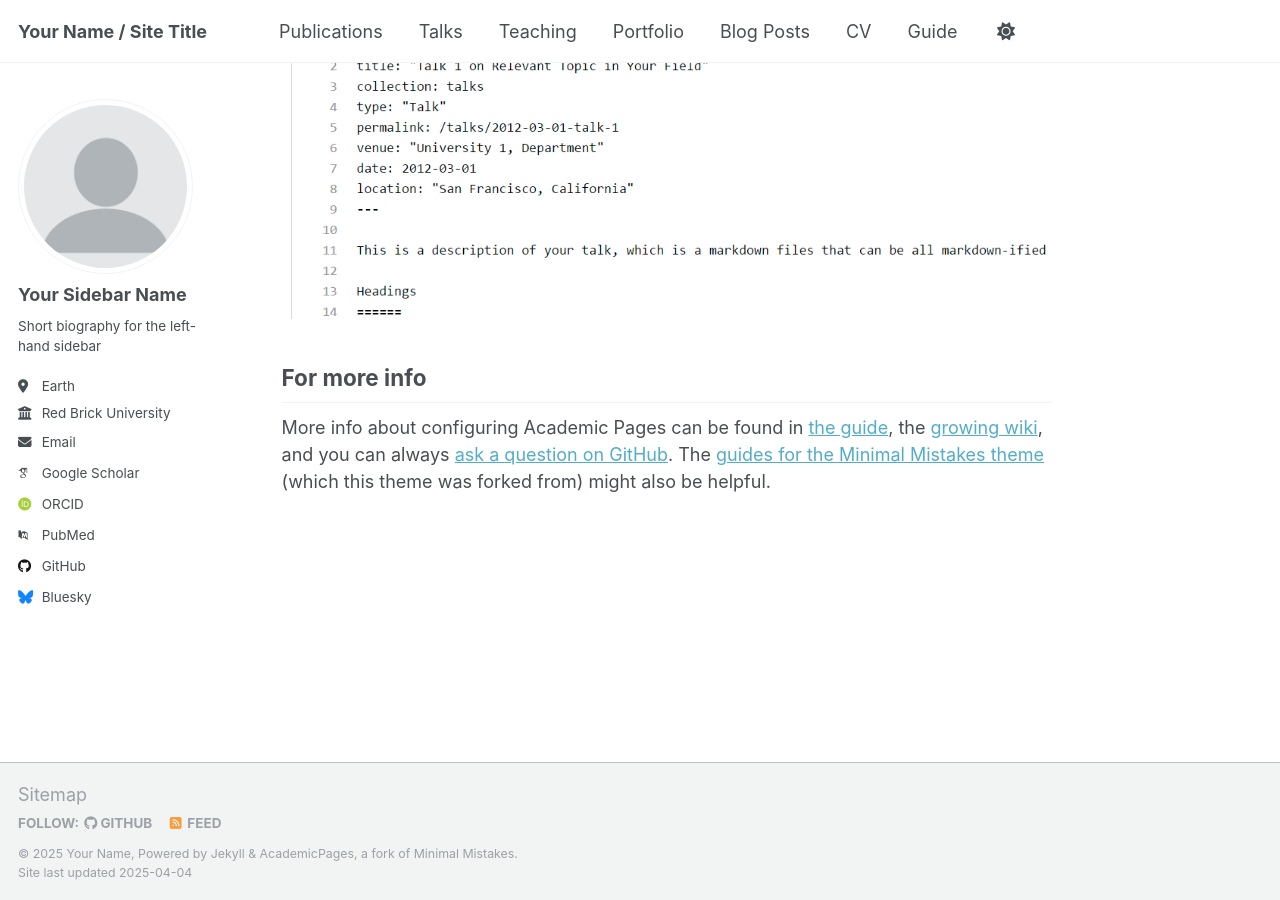
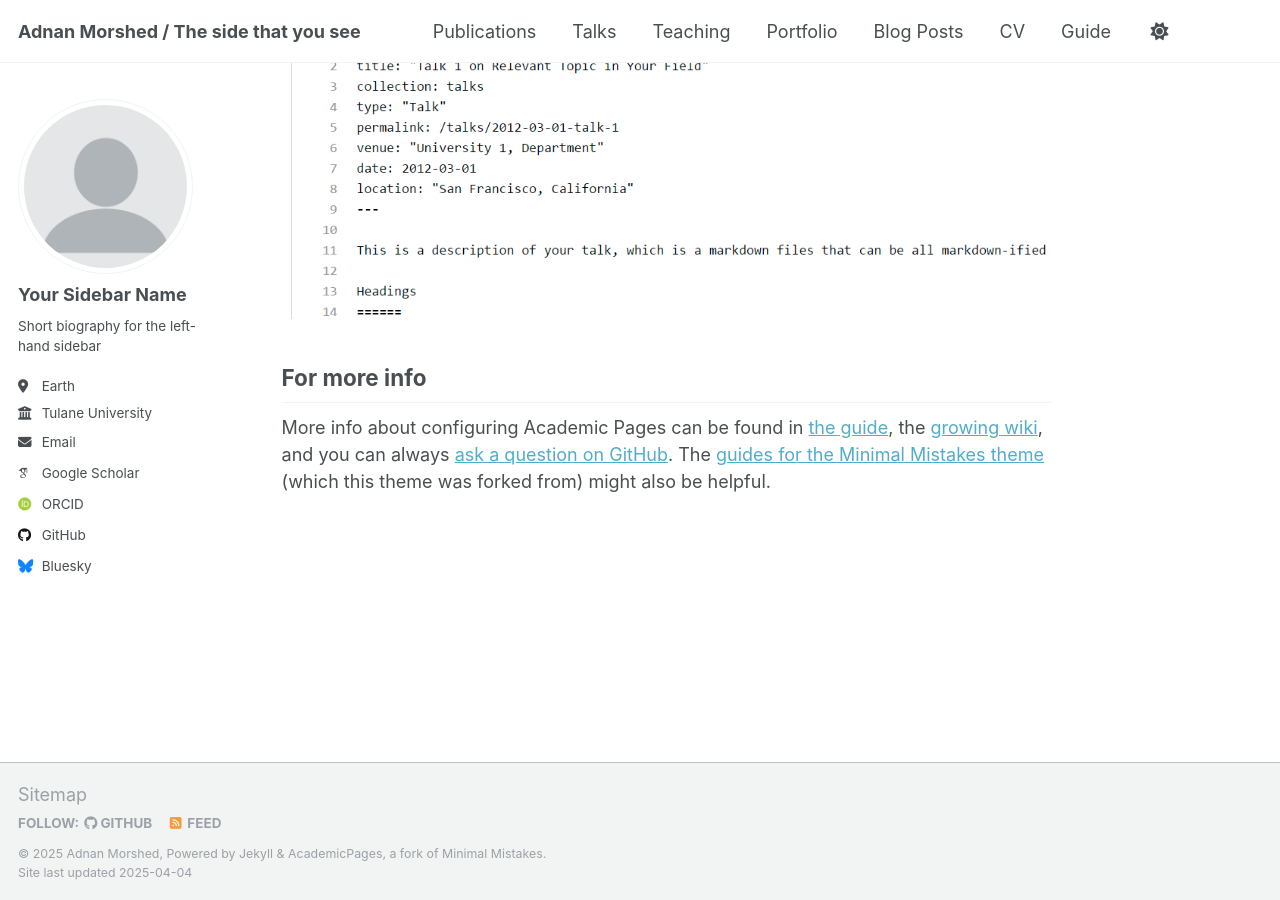
Before and after one commit to amorshed/amorshed.github.io, a Jekyll site: the page built from _pages/about.md, in a window 1280 px wide and 900 px high, scrolled down 2636 px. Built offline with Jekyll 4.4.1, drawn with Linux system fonts in a browser that asks for light colours; some web fonts are replaced.

Commit message:
Update _config.yml
Started modifying sidebar

```diff
--- a/_config.yml
+++ b/_config.yml
@@ -9,13 +9,13 @@
 # Basic Site Settings
 locale                   : "en-US"
 site_theme               : "default"
-title                    : "Your Name / Site Title"
+title                    : "Adnan Morshed / The side that you see"
 title_separator          : "-"
-name                     : &name "Your Name"
+name                     : &name "Adnan Morshed"
 description              : &description "personal description"
-url                      : https://academicpages.github.io # the base hostname & protocol for your site e.g. "https://[your GitHub username].github.io"
+url                      : https://amorshed.github.io # the base hostname & protocol for your site e.g. "https://[your GitHub username].github.io"
 baseurl                  : "" # the subpath of your site, e.g. "/blog"
-repository               : "academicpages/academicpages.github.io"
+repository               : "amorshed/amorshed.github.io"
 
 # Site Author - The following control what appear as part of the author content on the side bar.
 #               If a field is blank the icon and link will not appear, otherwise it will be shown.
@@ -27,17 +27,17 @@ author:
   pronouns         : # example: "she/her"
   bio              : "Short biography for the left-hand sidebar"
   location         : "Earth"
-  employer         : "Red Brick University"
+  employer         : "Tulane University"
   uri              : # URL
-  email            : "none@example.org"
+  email            : "amorshed@tulane.edu"
 
   # Academic websites
   arxiv            : # URL - Update with the correct link to your profile
-  googlescholar    : "https://scholar.google.com/citations?user=PS_CX0AAAAAJ"
+  googlescholar    : "https://scholar.google.com/citations?user=o6NVru4AAAAJ"
   impactstory      : # URL
-  orcid            : "http://orcid.org/yourorcidurl"
+  orcid            : "https://orcid.org/0000-0002-4988-9299"
   semantic         : # URL
-  pubmed           : "https://www.ncbi.nlm.nih.gov/pubmed/?term=john+snow"
+  pubmed           : # "https://www.ncbi.nlm.nih.gov/pubmed/?term=john+snow"
   researchgate     : # URL
   scopus           : # URL
 
```
